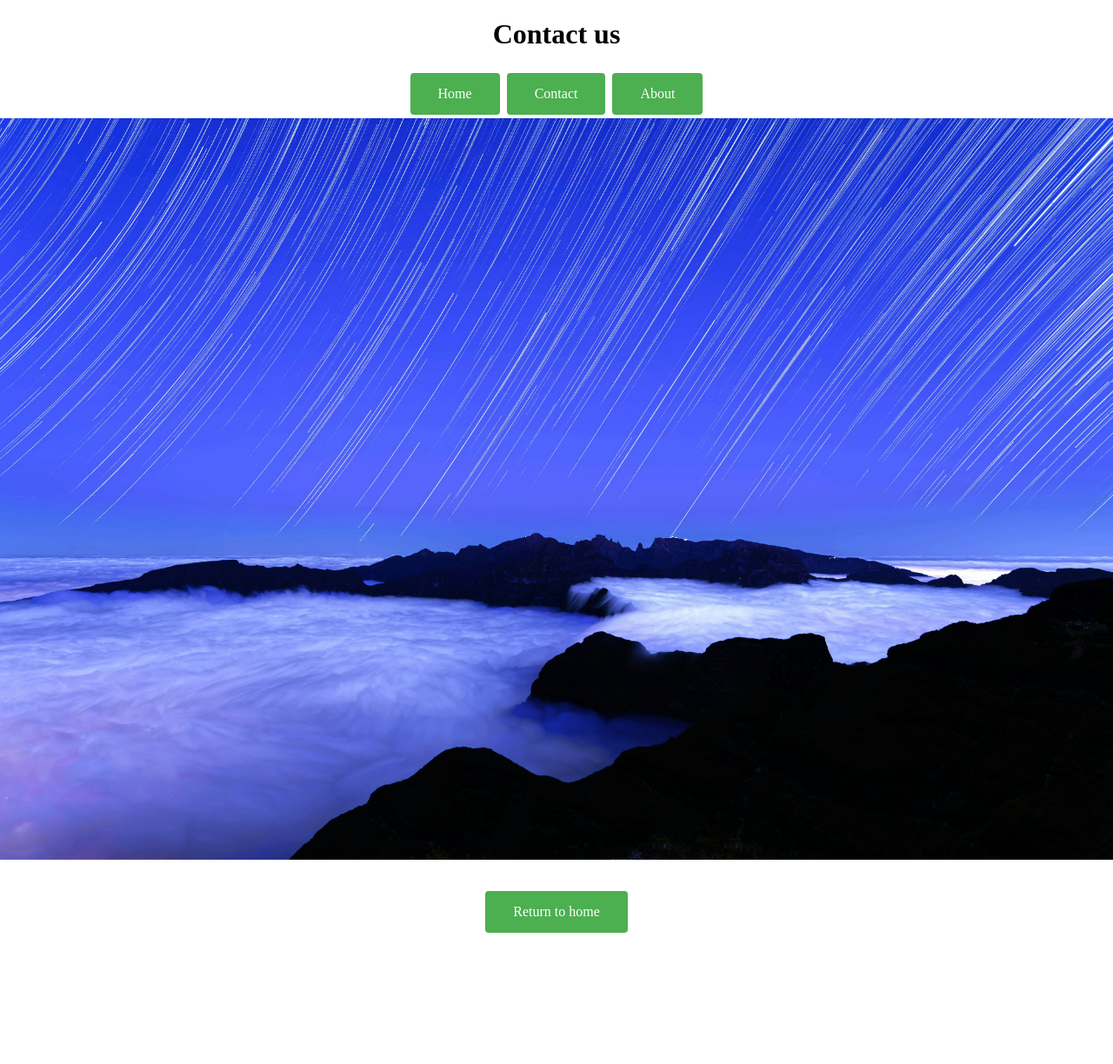
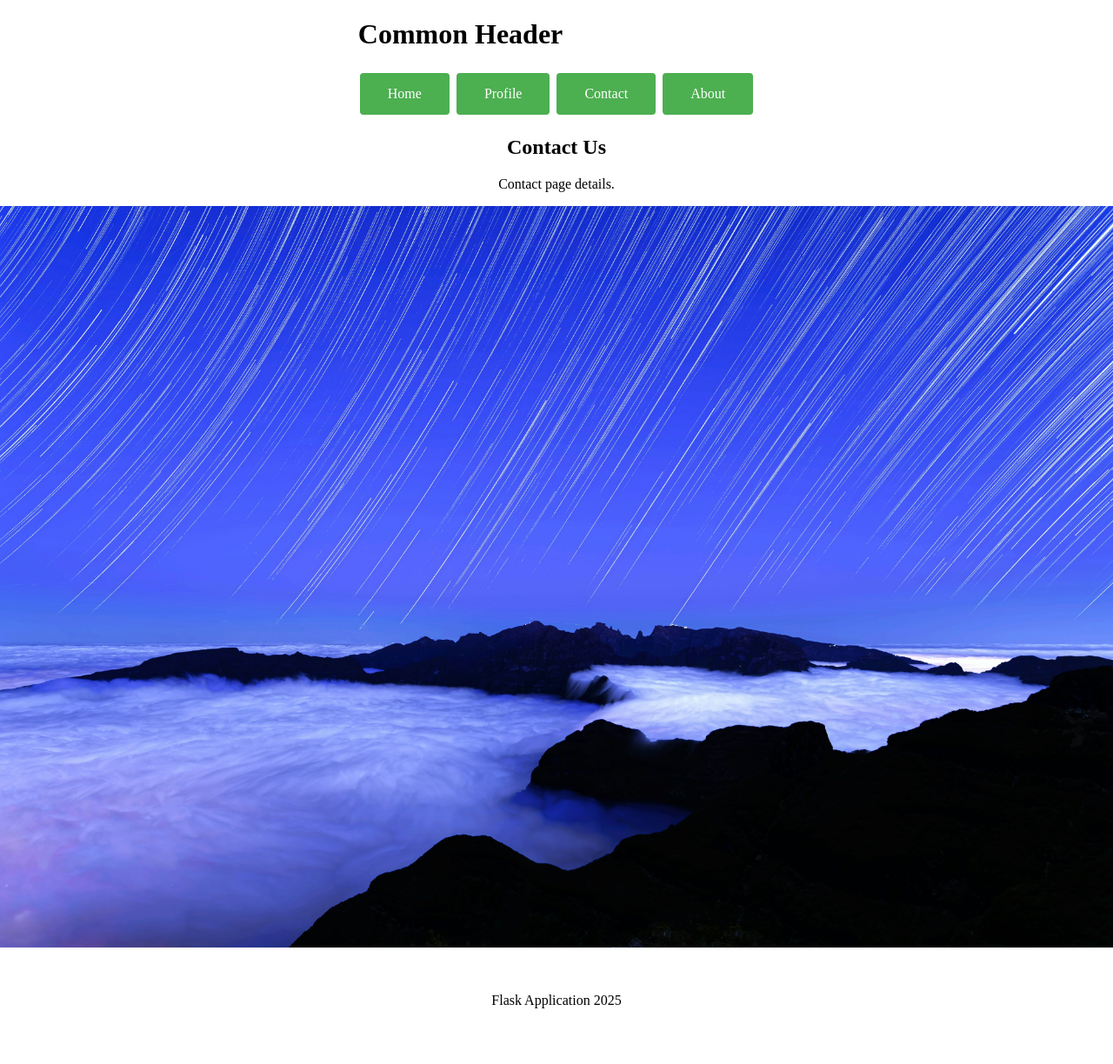
Before and after one commit to khkesav/mse-python, a Flask app: page /contact in a window 1280 px wide. Shown: the whole page at 87% size. Before the commit the page ends 1073 px from the top, so only its background shows below. Run offline with Flask 3, Linux system fonts and the light colour scheme.

Commit message:
Update application with common template

```diff
--- a/week12/app.py
+++ b/week12/app.py
@@ -1,3 +1,4 @@
+from flask import request
 from flask import Flask, render_template
 
 app = Flask(__name__)
@@ -14,9 +15,9 @@ def contact():
 def about():
     return render_template('about.html')
 
-@app.route('/profile/<name>')
-def user(name):
-    return render_template('profile.html', username=name)
+@app.route('/profile/<name>/<int:user_id>')
+def user(name, user_id):
+    return render_template('profile.html', username=name, id=user_id)
 
 if __name__ == '__main__':
     app.run(debug=True)
--- a/week12/templates/contact.html
+++ b/week12/templates/contact.html
@@ -1,27 +1,11 @@
-<html>
-  <head>
-    <title>Contact page</title>
-    <link rel="stylesheet" href="static/style.css" />
-  </head>
-  <body>
-    <div class="main center">
-      <h1>Contact us</h1>
-      <div class="block-navigation">
-        <a href="/" class="button">Home</a>
-        <a href="/contact" class="button">Contact</a>
-        <a href="/about" class="button">About</a>
-      </div>
-      <div class="block-image">
-        <img
-          width="1920"
-          height="1080"
-          src="/static/hero.jpg"
-          alt="Flask Application Home"
-        />
-      </div>
-      <div class="block-button__group">
-        <a href="/" class="button">Return to home</a>
-      </div>
-    </div>
-  </body>
-</html>
+{% extends "layout.html" %}
+
+{% block title %}Contact{% endblock %}
+
+{% block content %}
+<h2>Contact Us</h2>
+<p>Contact page details.</p>
+<div class="block-image">
+  <img width="1920" height="1080" src="/static/hero.jpg" alt="Flask Application Home"/>
+</div>
+{% endblock %}
--- /dev/null
+++ b/week12/templates/layout.html
@@ -0,0 +1,25 @@
+<!DOCTYPE html>
+<html>
+<head>
+    <title>{% block title %}{% endblock %}</title>
+    <link rel="stylesheet" href="{{ url_for('static', filename='style.css') }}">
+</head>
+<body>
+    <header>
+        <h1>Common Header</h1>
+        <div class="block-navigation">
+            <a href="/" class="button">Home</a>
+            <a href="/profile/khkesav/101" class="button">Profile</a>
+            <a href="/contact" class="button">Contact</a>
+            <a href="/about" class="button">About</a>
+        </div>
+    </header>
+    <div class="main center">
+        {% block content %}{% endblock %}
+    </main>
+    <footer>
+        <p>Flask Application 2025</p>
+    </footer>
+    <script src="{{ url_for('static', filename='script.js') }}"></script>
+</body>
+</html>
```
Also changed, not shown: week12/templates/about.html (+11 -27 lines), week12/templates/index.html (+6 -21 lines), week12/templates/profile.html (+9 -15 lines).
